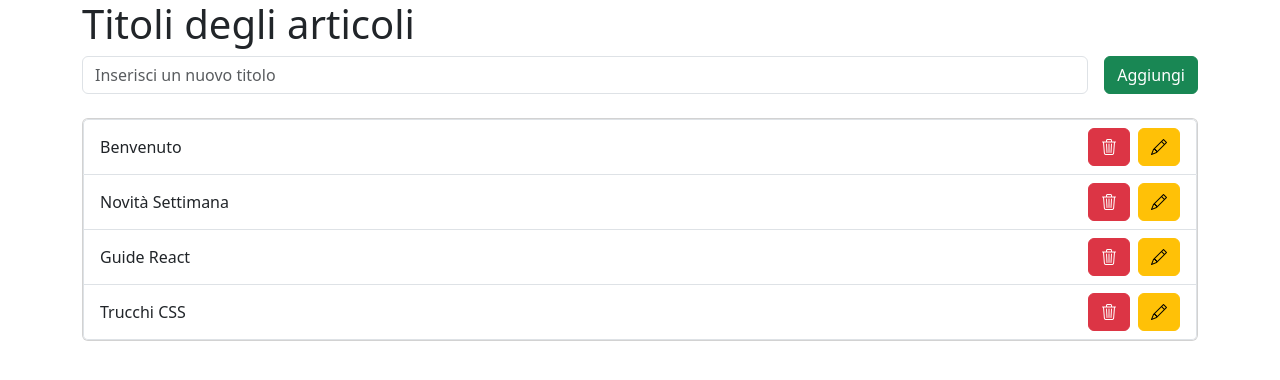
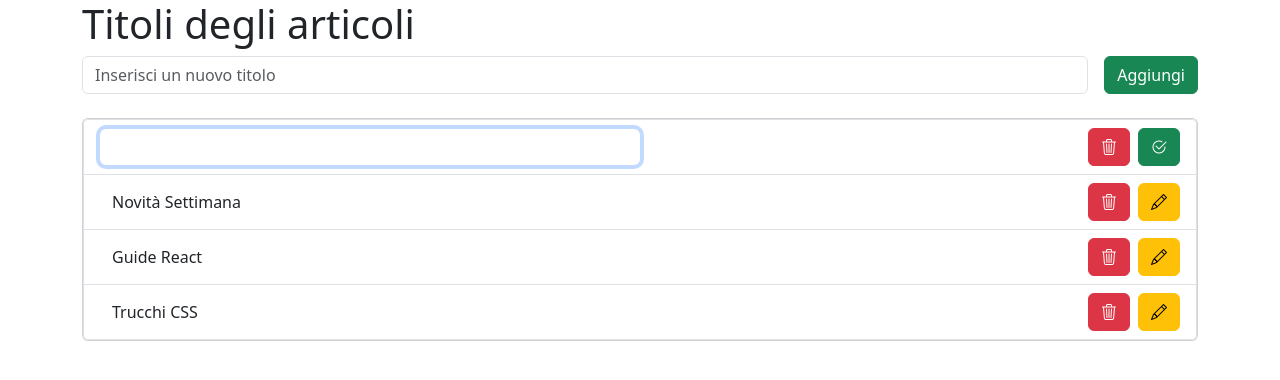
Before and after one commit to diegotosato/react-form, a React (Vite) app: page / in a window 1280 px wide. Both pictures are taken after a click on the button 1159 px from the left and 147 px from the top of the page. Shown: the top 380 px of the page. Built offline with nearby package versions, Linux system fonts and the light colour scheme.

Commit message:
feat: add edit functionality to ListItem component with confirm button

```diff
--- a/src/components/ListItem.jsx
+++ b/src/components/ListItem.jsx
@@ -1,20 +1,59 @@
+import { useState } from "react"
+
 export default function ListItem({ title, handle }) {
+
+    const [classToggle, setClassToggle] = useState(false)
+
+    const [ediTitle, setEditTitle] = useState(title.title)
+
+
+    function handleEdit() {
+        setEditTitle('')
+
+        setClassToggle(true)
+
+        const inputField = document.getElementById(`${title.id}`)
+        inputField.focus()
+
+
+    }
+
+    function handleConfirm() {
+        if (ediTitle.length === 0) {
+            setEditTitle(title.title)
+        }
+        setClassToggle(false)
+
+
+
+    }
+
+
+
     return (
         <>
             <li className="list-group-item d-flex justify-content-between align-items-center">
+                <input type="text" className="form-control border-0 w-50" name="edit-title" id={title.id}
+                    aria-describedby="helpId" value={ediTitle} onChange={(e) => setEditTitle(e.target.value)} />
+                {/* {title.title} */}
 
-                {title.title}
-
-                <div className="icons">
+                <div className="icons d-flex">
                     {/* Bottone per eliminare la riga */}
                     <button className="btn btn-danger" onClick={handle}>
                         <i className="bi bi-trash3"></i>
                     </button>
 
-                    {/* Bottone per cambiare il titolo */}
-                    <button className="btn btn-warning ms-2">
-                        <i className="bi bi-pencil"></i>
-                    </button>
+                    <div className="edit-buttons">
+                        {/* Bottone per cambiare il titolo */}
+                        <button className={`btn btn-warning ms-2 ${!classToggle ? '' : 'd-none'}`} id={title.id} onClick={handleEdit}>
+                            <i className="bi bi-pencil"></i>
+                        </button>
+
+                        {/* Bottone per confermare il cambiamento */}
+                        <button className={`btn btn-success ms-2 ${!classToggle ? 'd-none' : ''}`} onClick={handleConfirm}>
+                            <i className="bi bi-check2-circle"></i>
+                        </button>
+                    </div>
                 </div>
             </li>
         </>
```
Also changed, not shown: src/App.jsx (+1 -29 lines).
